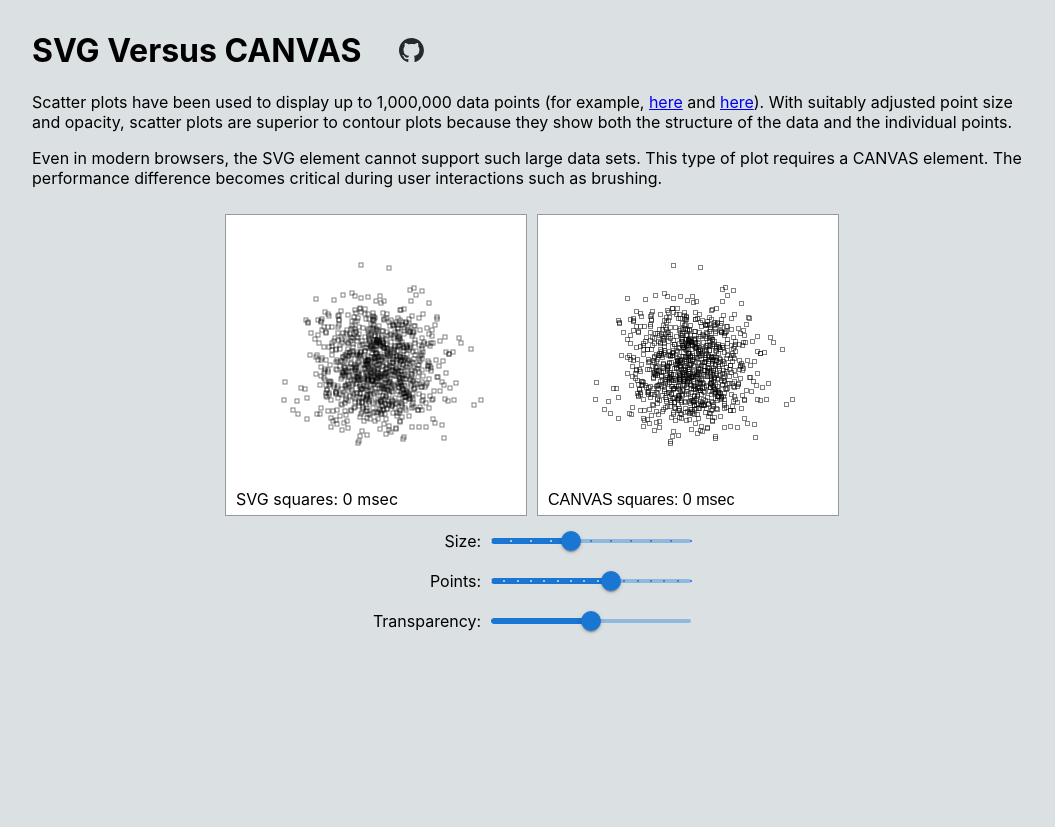
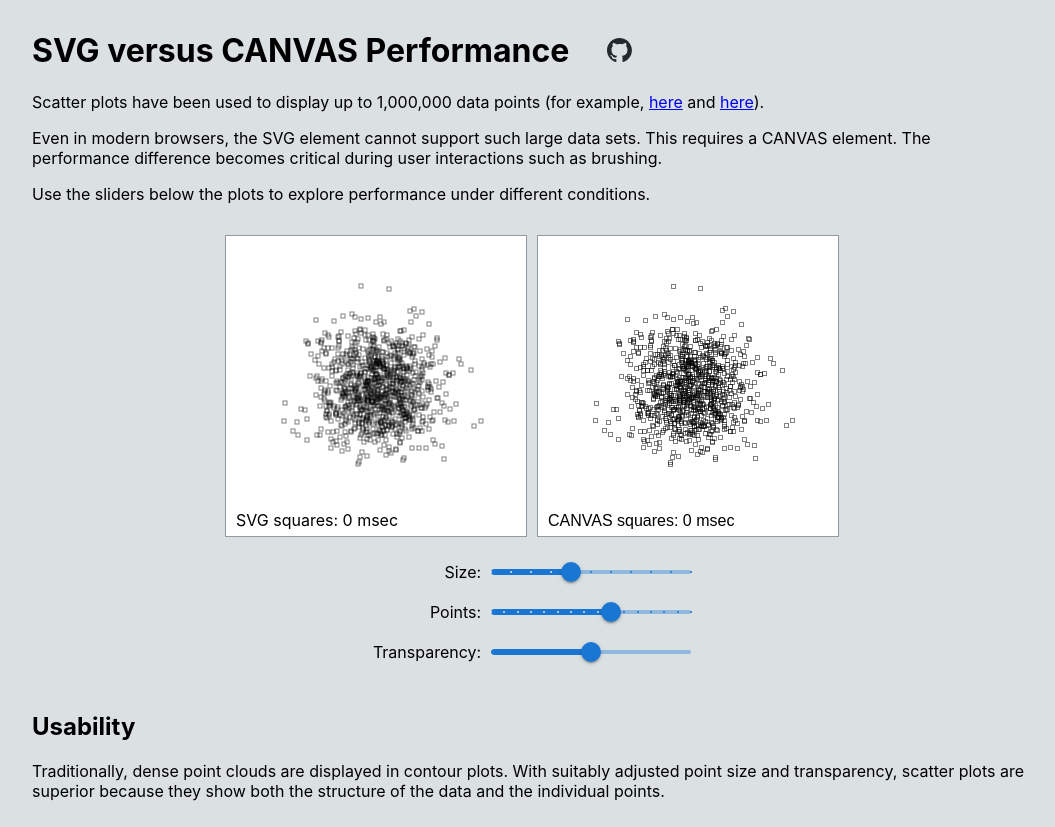
Before and after one commit to hemanrobinson/svg-canvas-performance, a React (Create React App) app: page / in a window 1280 px wide. Shown: the whole page, without its empty margins (108-1163 px from the left). Before the commit the page ends 800 px from the top, so only its background shows below. Built offline with nearby package versions, Linux system fonts and the light colour scheme.

Commit message:
improve consistency with other pages

```diff
--- a/public/index.html
+++ b/public/index.html
@@ -7,7 +7,7 @@
         <link rel="icon" href="%PUBLIC_URL%/favicon.ico"/>
         <link rel="manifest" href="%PUBLIC_URL%/manifest.json"/>
         <meta name="description" content="SVG versus CANVAS Performance" />
-        <title>SVG versus CANVAS</title>
+        <title>SVG versus CANVAS Performance</title>
     </head>
     <body>
         <noscript>You must enable JavaScript to run this app.</noscript>
--- a/src/App.css
+++ b/src/App.css
@@ -2,6 +2,12 @@
 div {
     text-align: center;
     gap: 10px;
+}
+h2 {
+    padding-top: 10px;
+}
+img {
+    border: 1px solid #939ba1;
 }
 img.icon {
     border: 0;
@@ -21,6 +27,7 @@ img.icon {
     grid-template-columns: repeat( 2, 1fr );
     justify-items: center;
     margin: 0 auto;
+    padding: 5px 0;
 }
 .GridControls {
     display: grid;
@@ -28,4 +35,5 @@ img.icon {
     align-items: center;
     justify-items: right;
     justify-content: center;
+    padding: 5px 0;
 }
--- a/src/App.js
+++ b/src/App.js
@@ -20,12 +20,15 @@ const App = () => {
     return (
         <div className="Column">
             <div className="Description">
-                <h1>SVG Versus CANVAS&nbsp;&nbsp;&nbsp;&nbsp;&nbsp;<a href="https://github.com/hemanrobinson/svg-canvas/"><img className="icon" title="Code Shared on GitHub" alt="Code Shared on GitHub" src={github}/></a></h1>
+                <h1>SVG versus CANVAS Performance&nbsp;&nbsp;&nbsp;&nbsp;&nbsp;<a href="https://github.com/hemanrobinson/svg-canvas/"><img className="icon" title="Code Shared on GitHub" alt="Code Shared on GitHub" src={github}/></a></h1>
                 <p>
-                Scatter plots have been used to display up to 1,000,000 data points (for example, <a href="https://www.highcharts.com/demo/android/scatter-boost">here</a> and <a href="https://blog.scottlogic.com/2020/05/01/rendering-one-million-points-with-d3.html">here</a>).  With suitably adjusted point size and opacity, scatter plots are superior to contour plots because they show both the structure of the data and the individual points.
+                Scatter plots have been used to display up to 1,000,000 data points (for example, <a href="https://www.highcharts.com/demo/android/scatter-boost">here</a> and <a href="https://blog.scottlogic.com/2020/05/01/rendering-one-million-points-with-d3.html">here</a>).
                 </p>
                 <p>
-                Even in modern browsers, the SVG element cannot support such large data sets.  This type of plot requires a CANVAS element.  The performance difference becomes critical during user interactions such as brushing.
+                Even in modern browsers, the SVG element cannot support such large data sets. This requires a CANVAS element. The performance difference becomes critical during user interactions such as brushing.
+                </p>
+                <p>
+                Use the sliders below the plots to explore performance under different conditions.
                 </p>
             </div>
             <div className="GridPlots">
@@ -45,6 +48,12 @@ const App = () => {
                 <Slider defaultValue={ 0.5 } step={ 0.01 } min={ 0 } max={ 1 }
                     valueLabelDisplay="auto"
                     onChangeCommitted={( event, value ) => setOpacity( 1 - value )} />
+            </div>
+            <div className="Description">
+                <h2>Usability</h2>
+                <p>
+                Traditionally, dense point clouds are displayed in contour plots. With suitably adjusted point size and transparency, scatter plots are superior because they show both the structure of the data and the individual points.
+                </p>
             </div>
         </div>
     );
```
Also changed, not shown: 2 other files (tests, documents, lock files or other folders).
